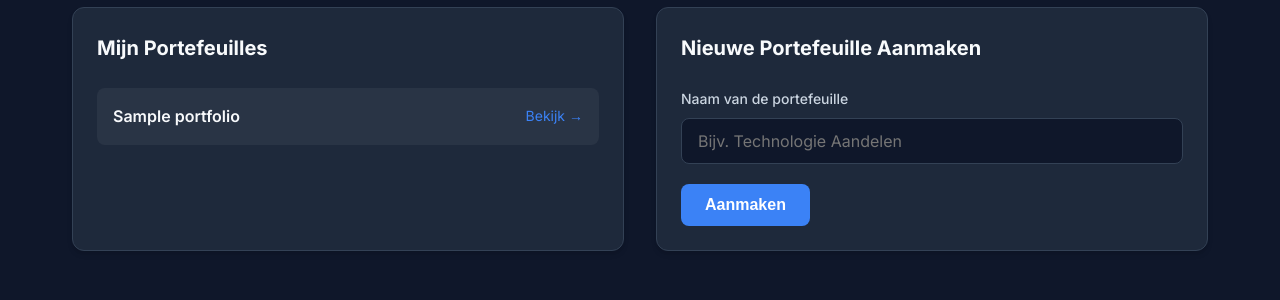
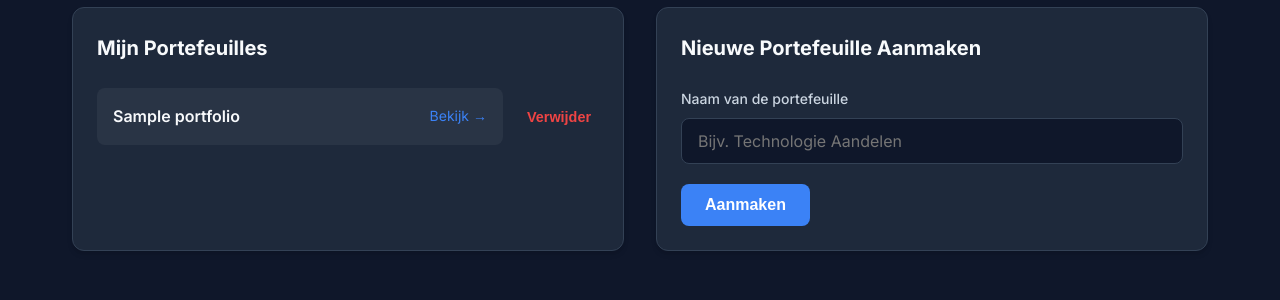
Before and after one commit to mark-vandenbroeck/Portfolio, a Flask app: page / in a window 1280 px wide. Shown: the part 207-507 px from the top of the page. Run offline with Flask 3, Linux system fonts and the light colour scheme; tables that the repository leaves empty hold one stand-in row (values such as "Sample post").

Commit message:
feat: Add ability to delete portfolios

```diff
--- a/app.py
+++ b/app.py
@@ -198,6 +198,19 @@ def add_transaction(id):
     flash('Transactie succesvol toegevoegd.')
     return redirect(url_for('portfolio_detail', id=id))
 
+@app.route('/portfolio/<int:id>/delete', methods=('POST',))
+def delete_portfolio(id):
+    conn = get_db_connection()
+    # Verwijder eerst de bijbehorende transacties om integriteit te behouden
+    conn.execute('DELETE FROM transactions WHERE portfolio_id = ?', (id,))
+    # Verwijder de portefeuille
+    conn.execute('DELETE FROM portfolios WHERE id = ?', (id,))
+    conn.commit()
+    conn.close()
+
+    flash('Portefeuille succesvol verwijderd.')
+    return redirect(url_for('index'))
+
 @app.route('/portfolio/<int:id>/history')
 def history(id):
     conn = get_db_connection()
--- a/templates/index.html
+++ b/templates/index.html
@@ -13,10 +13,19 @@
         <ul class="item-list">
             {% for p in portfolios %}
             <li>
-                <a href="{{ url_for('portfolio_detail', id=p.id) }}" class="item-link">
-                    <span class="item-name">{{ p.name }}</span>
-                    <span class="item-action">Bekijk &rarr;</span>
-                </a>
+                <div style="display: flex; justify-content: space-between; align-items: center; width: 100%;">
+                    <a href="{{ url_for('portfolio_detail', id=p.id) }}" class="item-link" style="flex: 1;">
+                        <span class="item-name">{{ p.name }}</span>
+                        <span class="item-action">Bekijk &rarr;</span>
+                    </a>
+                    <form action="{{ url_for('delete_portfolio', id=p.id) }}" method="POST"
+                        onsubmit="return confirm('Weet je zeker dat je de portefeuille \'{{ p.name }}\' inclusief alle transacties wilt verwijderen? Dit kan niet ongedaan worden gemaakt.');"
+                        style="margin-left: 1rem;">
+                        <button type="submit" class="danger-text"
+                            style="background: none; border: none; cursor: pointer; font-size: 0.9rem; padding: 0.5rem;"
+                            title="Verwijder portefeuille">Verwijder</button>
+                    </form>
+                </div>
             </li>
             {% endfor %}
         </ul>
```
